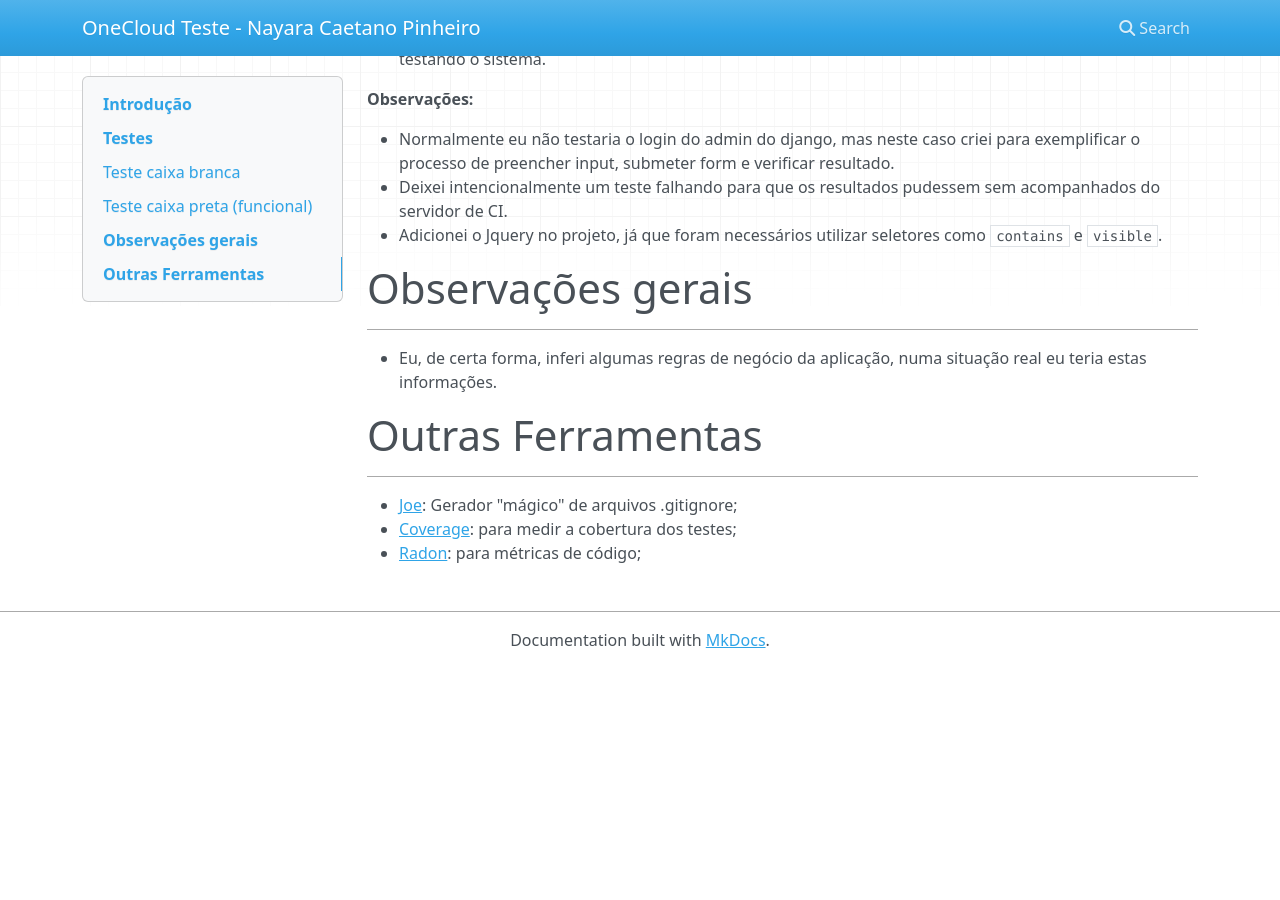
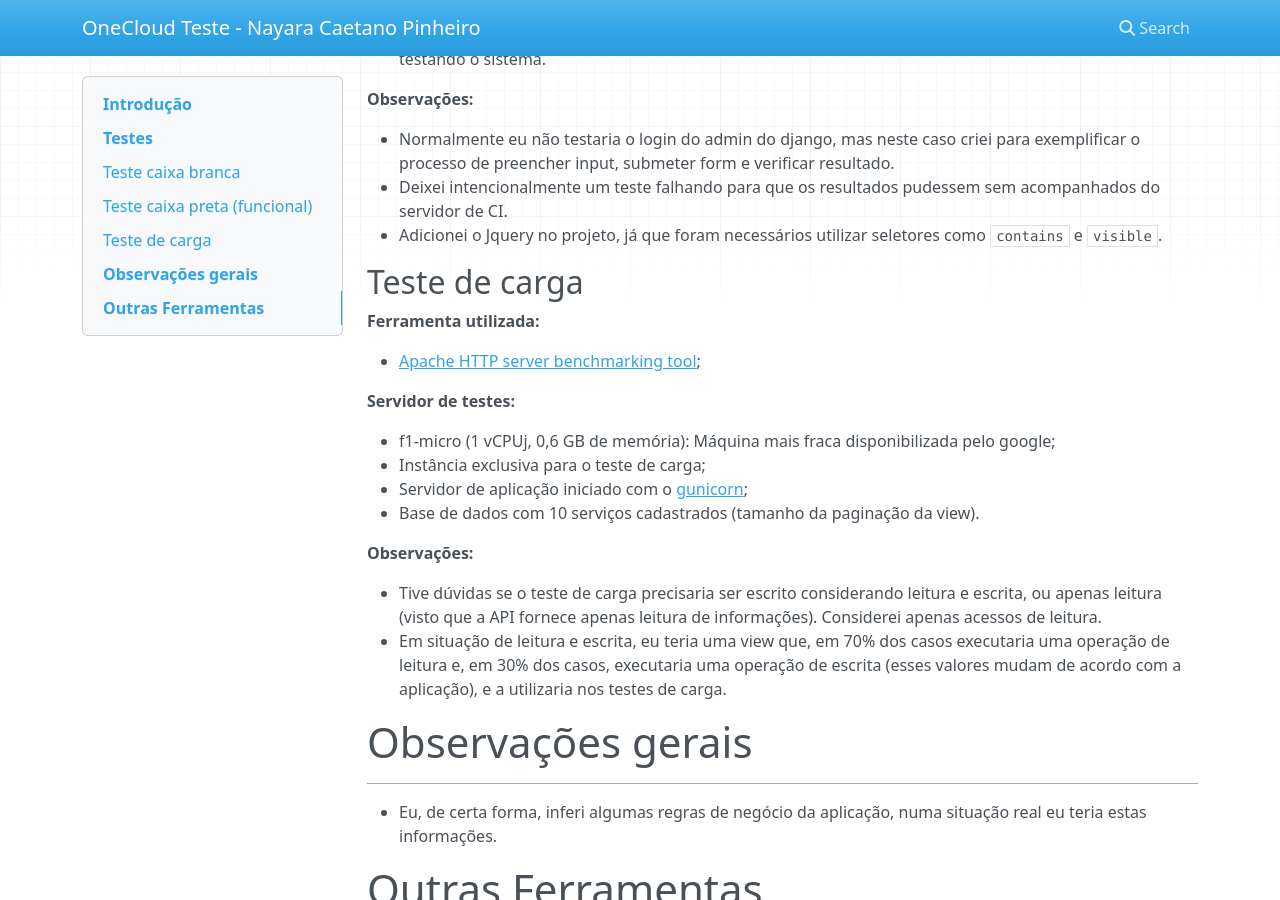
Before and after one commit to NayaraCaetano/onecloudtest-docs, an MkDocs documentation site: the page built from docs/index.md, in a window 1280 px wide and 900 px high, scrolled down 1129 px. Built offline with MkDocs 1.6.1, drawn with Linux system fonts in a browser that asks for light colours; nearby versions of some CDN libraries; before the commit the page ends 1797 px from its top, so only the background shows below that.

Commit message:
Inicia documentação dos testes de carga

```diff
--- a/docs/index.md
+++ b/docs/index.md
@@ -54,6 +54,25 @@ Repositório ( pasta `functional_tests` ): [https://github.com/NayaraCaetano/one
  - Adicionei o Jquery no projeto, já que foram necessários utilizar seletores como `contains` e `visible`.
 
 
+## Teste de carga
+
+**Ferramenta utilizada:**
+
+  - [Apache HTTP server benchmarking tool](https://httpd.apache.org/docs/2.4/programs/ab.html);
+
+**Servidor de testes:**
+
+  - f1-micro (1 vCPUj, 0,6 GB de memória): Máquina mais fraca disponibilizada pelo google;
+  - Instância exclusiva para o teste de carga;
+  - Servidor de aplicação iniciado com o [gunicorn](http://gunicorn.org/);
+  - Base de dados com 10 serviços cadastrados (tamanho da paginação da view).
+
+**Observações:**
+
+ - Tive dúvidas se o teste de carga precisaria ser escrito considerando leitura e escrita, ou apenas leitura (visto que a API fornece apenas leitura de informações). Considerei apenas acessos de leitura.
+ - Em situação de leitura e escrita, eu teria uma view que, em 70% dos casos executaria uma operação de leitura e, em 30% dos casos, executaria uma operação de escrita (esses valores mudam de acordo com a aplicação), e a utilizaria nos testes de carga.
+
+
 #Observações gerais
 -------------
   - Eu, de certa forma, inferi algumas regras de negócio da aplicação, numa situação real eu teria estas informações.
```
